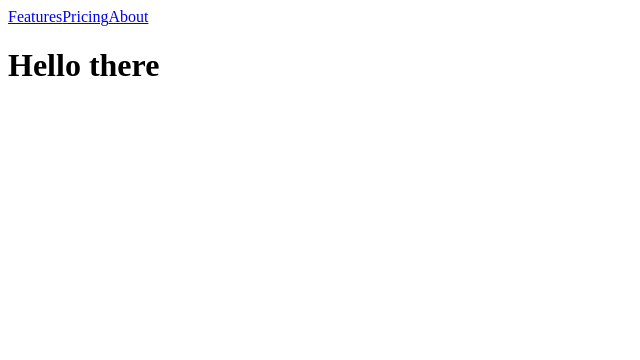
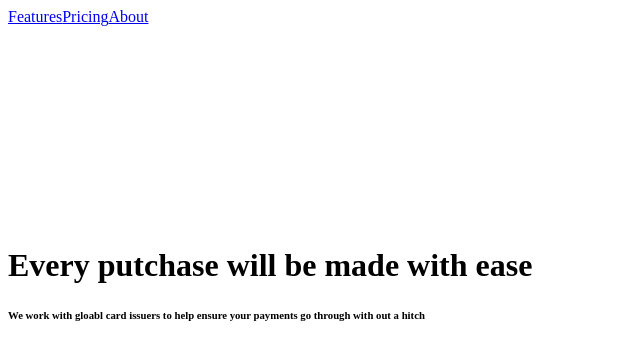
Before and after one commit to sullie-dev/app-landing-page, a Next.js app: page / in a window 1280 px wide. Shown: the top 360 px of the page, without its empty margins (0-640 px from the left). Built offline with nearby package versions, Linux system fonts and the light colour scheme.

Commit message:
added basic content and added Spacer.js - Spacer.js is a component to easily set a spaced box between html elements on pages

```diff
--- /dev/null
+++ b/pages/components/Spacer.js
@@ -0,0 +1,6 @@
+import React from "react";
+
+export default function Spacer(props) {
+  const { height } = props;
+  return <div style={{ height: height }}></div>;
+}
--- a/pages/index.js
+++ b/pages/index.js
@@ -1,10 +1,20 @@
 import Navbar from "./components/Navbar";
+import Spacer from "./components/Spacer";
 
 const index = () => {
   return (
     <div>
-        <Navbar/>
-      <h1>Hello there</h1>
+      <Navbar />
+      {/* TODO: add a space here to expand out the content  */}
+      <Spacer height="200px" />
+      <div>
+        <h1>Every putchase will be made with ease</h1>
+        <h6>
+          We work with gloabl card issuers to help ensure your payments go
+          through with out a hitch
+        </h6>
+      </div>
+      {/* TODO: add form for user to input their email for news letter */}
     </div>
   );
 };
```
